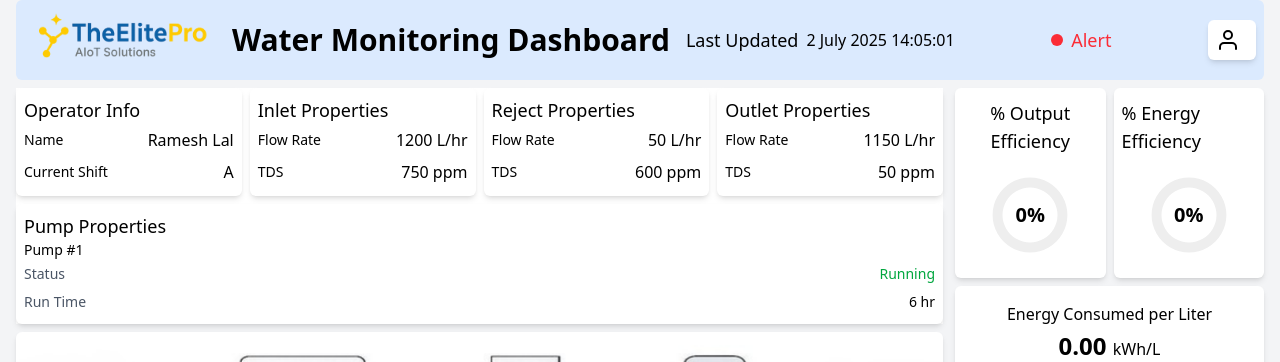
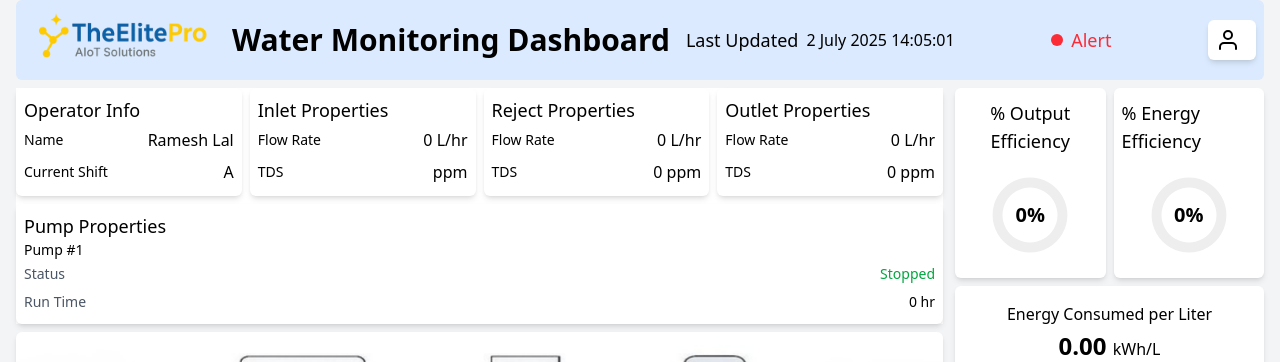
Before and after one commit to divyanshj0/dashboard, a Next.js app: page /dashboard in a window 1280 px wide. Shown: the top 362 px of the page. Built offline with nearby package versions, Linux system fonts and the light colour scheme; no server answers.

Commit message:
water properties fetch from telemetry

```diff
--- a/app/dashboard/page.js
+++ b/app/dashboard/page.js
@@ -17,6 +17,14 @@ export default function Dashboard() {
   const [efficiency, setEfficiency] = useState(null);
   const [energyEfficiency, setEnergyEfficiency] = useState(null);
   const [energyConsumed, setEnergyConsumed] = useState(null);
+  const [pump, setPump] = useState(false);
+  const [pumprate, setPumprate] = useState(null);
+  const [inletflow, setInletflow] = useState(null);
+  const [inlettds, setInlettds] = useState(null);
+  const [outletflow, setOutletflow] = useState(null);
+  const [outlettds, setOutlettds] = useState(null);
+  const [rejectflow, setRejectflow] = useState(null);
+  const [rejecttds, setRejecttds] = useState(null);
   const [showMenu, setShowMenu] = useState(false);
   const [name, setName] = useState('');
   const [loading, setLoading] = useState(true);
@@ -35,13 +43,21 @@ export default function Dashboard() {
 
         const data = await res.json();
 
-        setEfficiency(parseFloat(data['Test Device A1']?.outputEfficiency?.[0]?.value || 0));
-        setEnergyEfficiency(parseFloat(data['Test Device A1']?.energyEfficiency?.[0]?.value || 0));
-        setEnergyConsumed(parseFloat(data['Test Device A1']?.energyConsumed?.[0]?.value || 0));
+        setEfficiency(parseFloat(data['Efficiency Device']?.outputEfficiency?.[0]?.value || 0));
+        setEnergyEfficiency(parseFloat(data['Efficiency Device']?.energyEfficiency?.[0]?.value || 0));
+        setEnergyConsumed(parseFloat(data['Efficiency Device']?.energyConsumed?.[0]?.value || 0));
+        setPump(data['Pump Device']?.pumpStatus?.[0]?.value || 0);
+        setPumprate(parseFloat(data['Pump Device']?.runTime?.[0]?.value || 0));
+        setInletflow(parseFloat(data['Water properties Device']?.inletFlowRate?.[0]?.value || 0));
+        setInlettds(parseFloat(data['Water properties Device']?.inletTds?.[0]?.value || 0));
+        setOutletflow(parseFloat(data['Water properties Device']?.outletFlowRate?.[0]?.value || 0));
+        setOutlettds(parseFloat(data['Water properties Device']?.outletTds?.[0]?.value || 0));
+        setRejectflow(parseFloat(data['Water properties Device']?.rejectFlowRate?.[0]?.value || 0));
+        setRejecttds(parseFloat(data['Water properties Device']?.rejectTds?.[0]?.value || 0));
       } catch (err) {
         console.error("Telemetry fetch failed", err);
       } finally {
-        setLoading(false); // hide spinner
+        setLoading(false);
       }
     };
 
@@ -127,7 +143,9 @@ export default function Dashboard() {
         {/* Middle Section */}
         <div className="px-4 mt-2 flex flex-col lg:flex-row gap-3">
           <div className="w-full lg:w-3/4 flex flex-col gap-2">
-            <WaterProperty />
+            <WaterProperty
+            pumprate={pumprate} pump={pump} inletflow={inletflow} inlettds={inlettds} outletflow={outletflow} outlettds={outlettds} rejectflow={rejectflow} rejecttds={rejecttds}
+            />
             <img src="/Raw Water.png" alt="mimic" className="rounded-md shadow-md w-full max-h-[315px] object-cover" />
           </div>
 
--- a/components/waterproperty.js
+++ b/components/waterproperty.js
@@ -1,6 +1,6 @@
 import React from 'react'
 
-const WaterProperty = () => {
+const WaterProperty = ({pumprate,pump,inletflow,inltettds,outletflow,outlettds,rejectflow,rejecttds}) => {
     return (
         <div className="flex flex-wrap justify-between gap-2 bg-white">
             {/* Operator Info */}
@@ -21,11 +21,11 @@ const WaterProperty = () => {
                 <p className="text-lg font-medium">Inlet Properties</p>
                 <div className="flex py-1 justify-between items-center">
                     <p className="text-sm font-medium">Flow Rate</p>
-                    <span>1200 L/hr</span>
+                    <span>{inletflow} L/hr</span>
                 </div>
                 <div className="flex py-1 justify-between items-center">
                     <p className="text-sm font-medium">TDS</p>
-                    <span>750 ppm</span>
+                    <span>{inltettds} ppm</span>
                 </div>
             </div>
 
@@ -34,11 +34,11 @@ const WaterProperty = () => {
                 <p className="text-lg font-medium">Reject Properties</p>
                 <div className="flex py-1 justify-between items-center">
                     <p className="text-sm font-medium">Flow Rate</p>
-                    <span>50 L/hr</span>
+                    <span>{rejectflow} L/hr</span>
                 </div>
                 <div className="flex py-1 justify-between items-center">
                     <p className="text-sm font-medium">TDS</p>
-                    <span>600 ppm</span>
+                    <span>{rejecttds} ppm</span>
                 </div>
             </div>
 
@@ -47,11 +47,11 @@ const WaterProperty = () => {
                 <p className="text-lg font-medium">Outlet Properties</p>
                 <div className="flex py-1 justify-between items-center">
                     <p className="text-sm font-medium">Flow Rate</p>
-                    <span>1150 L/hr</span>
+                    <span>{outletflow} L/hr</span>
                 </div>
                 <div className="flex py-1 justify-between items-center">
                     <p className="text-sm font-medium">TDS</p>
-                    <span>50 ppm</span>
+                    <span>{outlettds} ppm</span>
                 </div>
             </div>
 
@@ -61,11 +61,11 @@ const WaterProperty = () => {
                 <p className="text-sm font-medium">Pump #1</p>
                 <div className="flex py-1 justify-between">
                     <span className="text-sm text-gray-600">Status</span>
-                    <span className="text-sm font-medium text-green-600">Running</span>
+                    <span className="text-sm font-medium text-green-600">{pump?'Running':'Stopped'}</span>
                 </div>
                 <div className="flex py-1 justify-between">
                     <span className="text-sm text-gray-600">Run Time</span>
-                    <span className="text-sm font-medium">6 hr</span>
+                    <span className="text-sm font-medium">{pumprate} hr</span>
                 </div>
             </div>
         </div>
```
